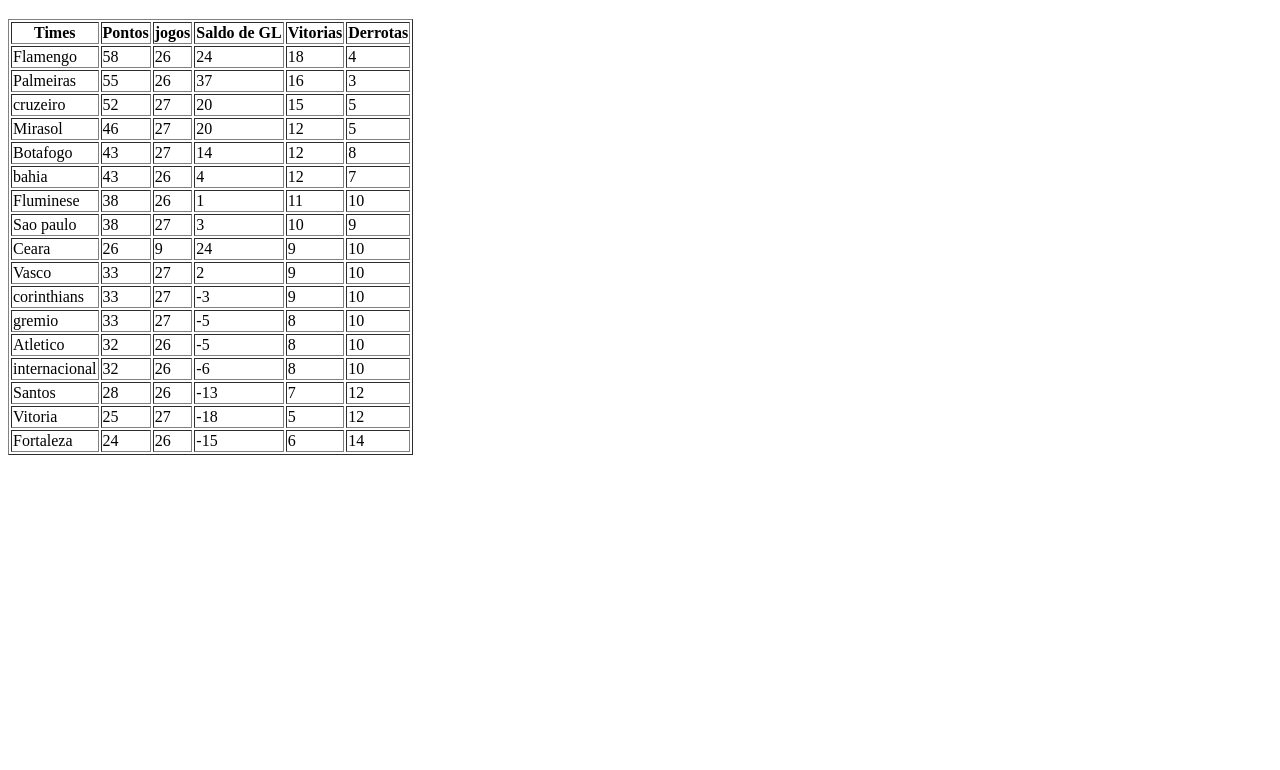
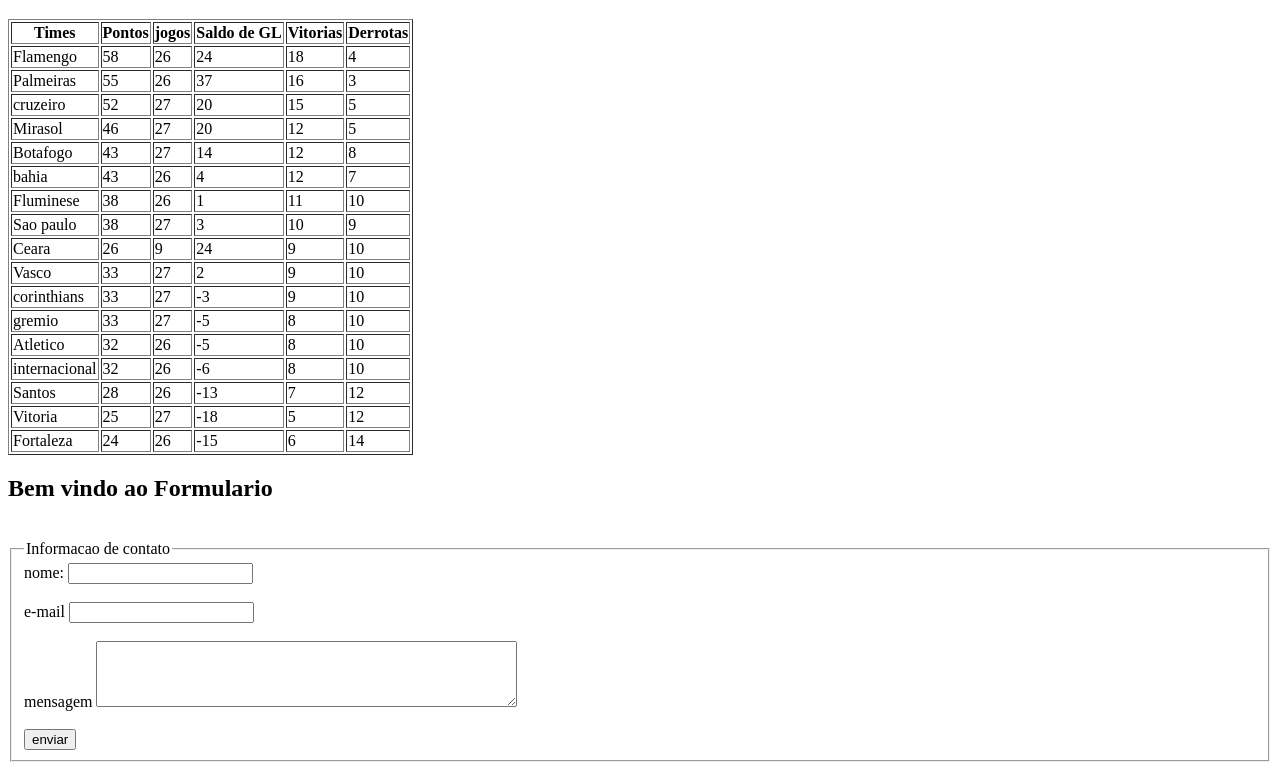
Before and after one commit to vinyenox02-sys/vinicius, a plain HTML site: page index.html in a window 1280 px wide. Shown: the part 231-1001 px from the top of the page. Before the commit the page ends 800 px from the top, so only its background shows below. Drawn offline with Linux system fonts and the light colour scheme.

Commit message:
Update index.html

```diff
--- a/index.html
+++ b/index.html
@@ -162,5 +162,33 @@
      </tr>
     </table>
 </body>
+</html>
+<h2>Bem vindo ao Formulario</h2>
+    <br>
+    <form>
+        <fieldset>
+            <legend>Informacao de contato</legend>
 
+            <div>
+                <label for="nome">nome:</label>
+                <input type="text" id="nome" name="nome" required>
+            </div>
+              <br>
+            <div>
+                <label for="e-mail">e-mail</label>
+                <input type="text" id="e-mail" e-mail="e-mail" required>
+            </div>
+             <br>
+            <div>
+                 <label for="mensagem">mensagem</label>
+                <textarea id="mensagem" name="mensagem" rows="4" cols="50"></textarea>
+            </div>
+              <br>
+            <div>
+                <input type="submit" value="enviar">
+            </div>
+        </fieldset>
+
+    </form>
+</body>
 </html>
```
